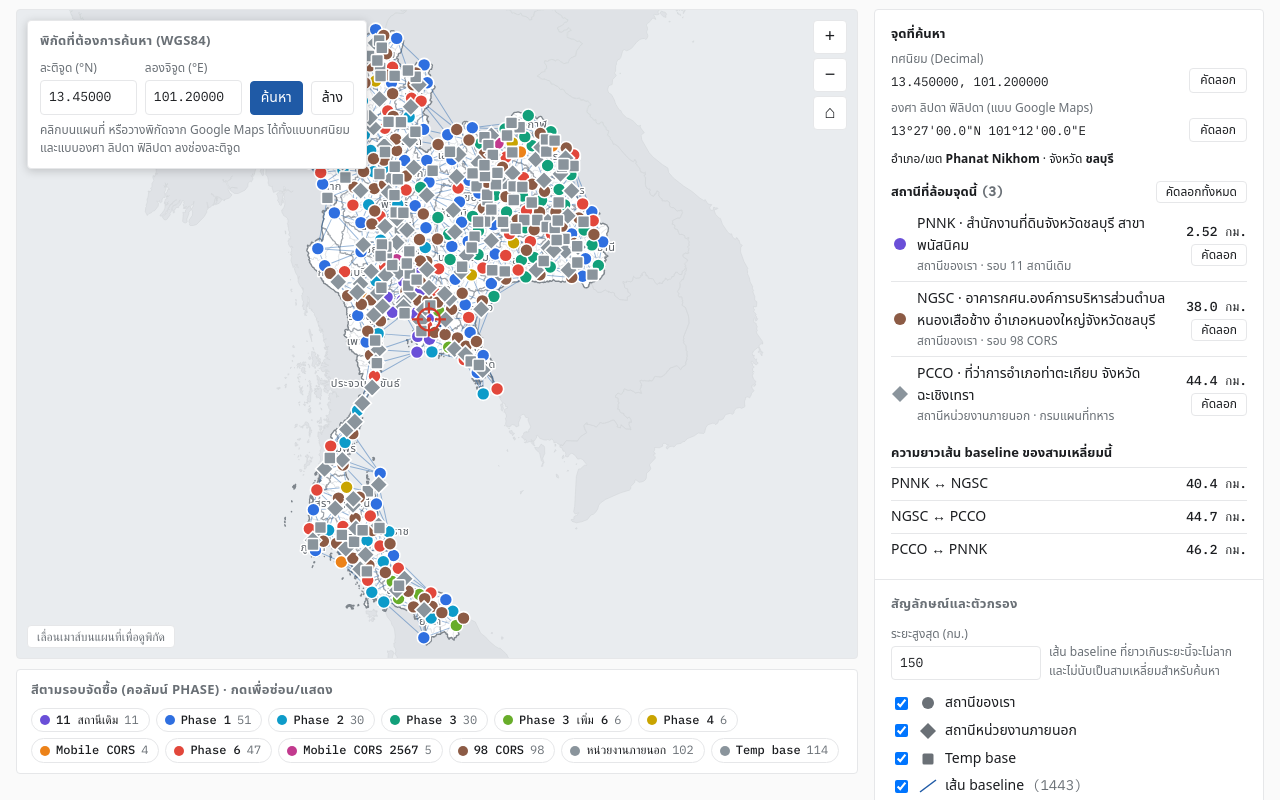
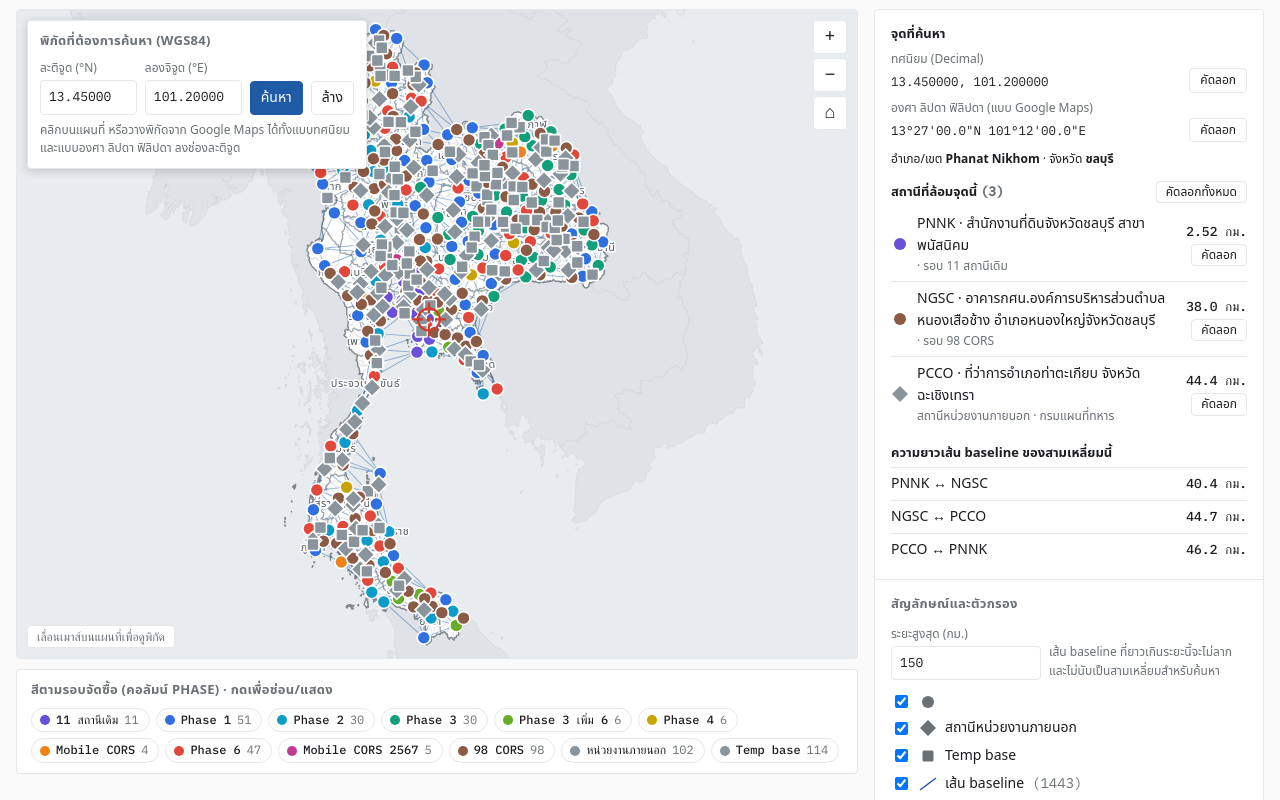
Before and after one commit to phootipcha-ops/CORS-SERCH, a plain HTML site: page index.html in a window 1280 px wide. Shown: the part 115-915 px from the top of the page. Drawn offline with Linux system fonts and the light colour scheme; a web font is replaced by a local one.

Commit message:
Update index.html

```diff
--- a/index.html
+++ b/index.html
@@ -197,7 +197,7 @@ details[open] summary{margin-bottom:10px}
           <p class="small muted" style="flex:1 1 150px;margin:0">เส้น baseline ที่ยาวเกินระยะนี้จะไม่ลาก และไม่นับเป็นสามเหลี่ยมสำหรับค้นหา</p>
         </div>
         <div class="checks">
-          <label><input type="checkbox" id="ly-own" checked><svg class="sw" width="18" height="18" viewBox="-9 -9 18 18"><circle r="6" fill="var(--mute)"/></svg>สถานีของเรา</label>
+          <label><input type="checkbox" id="ly-own" checked><svg class="sw" width="18" height="18" viewBox="-9 -9 18 18"><circle r="6" fill="var(--mute)"/></svg></label>
           <label><input type="checkbox" id="ly-ext" checked><svg class="sw" width="18" height="18" viewBox="-9 -9 18 18"><path d="M0-8L8 0 0 8-8 0Z" fill="var(--mute)"/></svg>สถานีหน่วยงานภายนอก</label>
           <label><input type="checkbox" id="ly-temp" checked><svg class="sw" width="18" height="18" viewBox="-9 -9 18 18"><rect x="-5.5" y="-5.5" width="11" height="11" rx="1.5" fill="var(--mute)"/></svg>Temp base</label>
           <label><input type="checkbox" id="ly-lines" checked><svg class="sw" width="18" height="18" viewBox="0 0 18 18"><path d="M1 15L17 3" stroke="var(--accent)" stroke-width="1.5" fill="none"/></svg>เส้น baseline <span class="stat muted" id="nlines"></span></label>
@@ -260,7 +260,7 @@ function toCSV(rows){return [HEADER].concat(rows.map(function(r){return r.map(cs
 var DEFAULT_CSV=toCSV(DATA);
 
 var PAL=["#6a4fd8","#2f6fe0","#0d9bc9","#12a07a","#68ad2a","#c9a400","#ec8219","#e2473b","#c23a8e","#8c5b45"];
-var TYPE_LABEL={own:"สถานีของเรา",ext:"สถานีหน่วยงานภายนอก",temp:"Temp base"};
+var TYPE_LABEL={own:"",ext:"สถานีหน่วยงานภายนอก",temp:"Temp base"};
 
 var pts=[],Q=null,hidden={},selId=null;
 var svg=$("#map"),gPts=$("#gPts"),gQ=$("#gQ"),gLbl=$("#gLbl"),gPL=$("#gPL"),gTL=$("#gTL");
```
